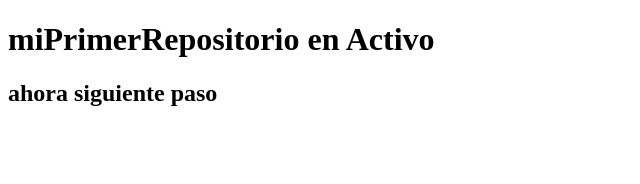
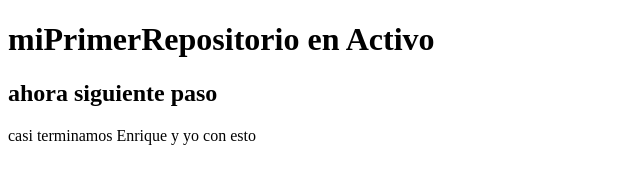
Before and after one commit to Wokansgar/segundoRepo, a plain HTML site: page index.html in a window 1280 px wide. Shown: the whole page, without its empty margins (0-640 px from the left). Drawn offline with Linux system fonts and the light colour scheme.

Commit message:
Nuevo cambio p

```diff
--- a/index.html
+++ b/index.html
@@ -9,5 +9,6 @@
 <body>
     <h1>miPrimerRepositorio en Activo</h1>
     <h2>ahora siguiente paso</h2>
+    <p>casi terminamos Enrique y yo con esto</p>
 </body>
 </html>
```
